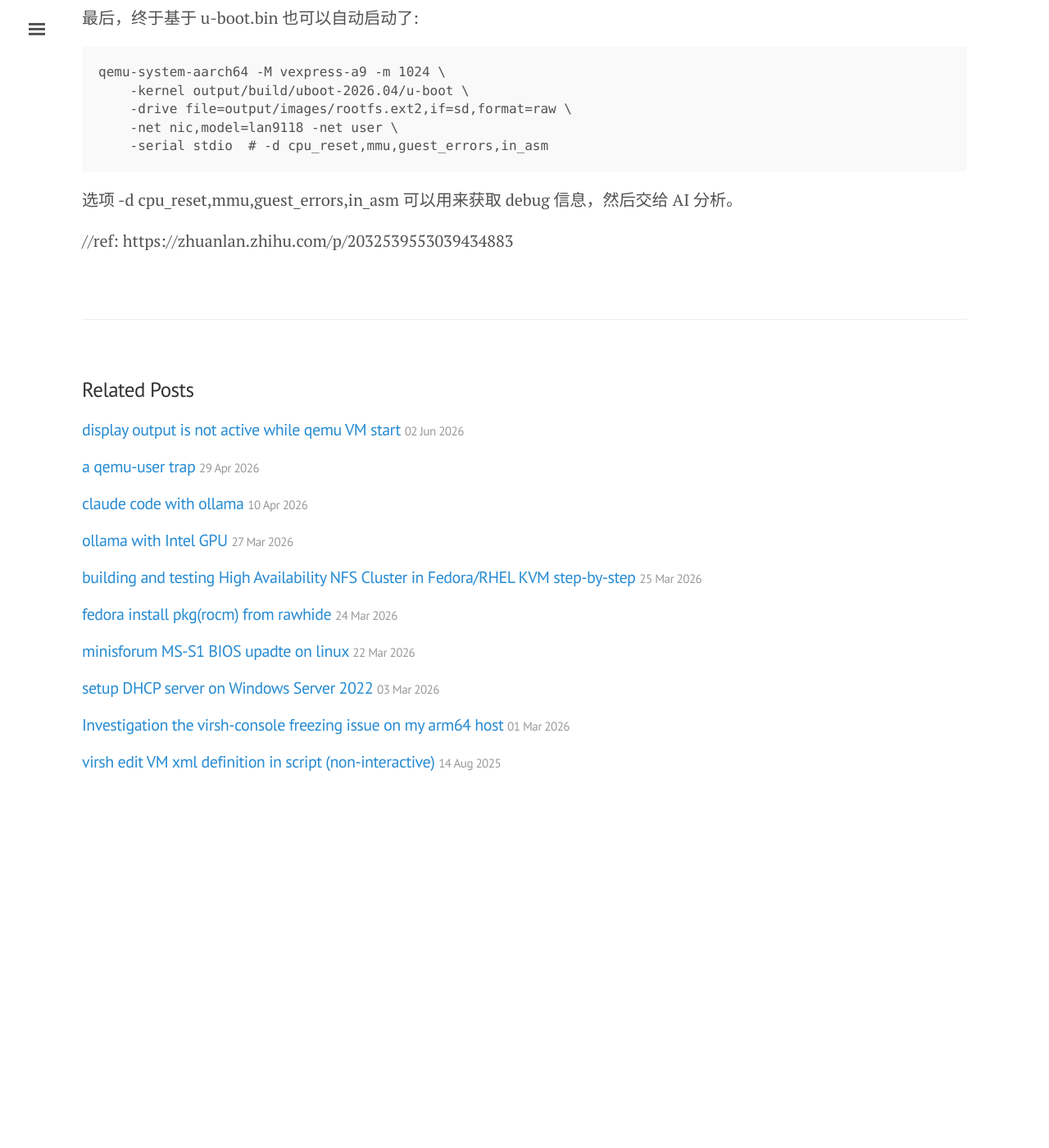
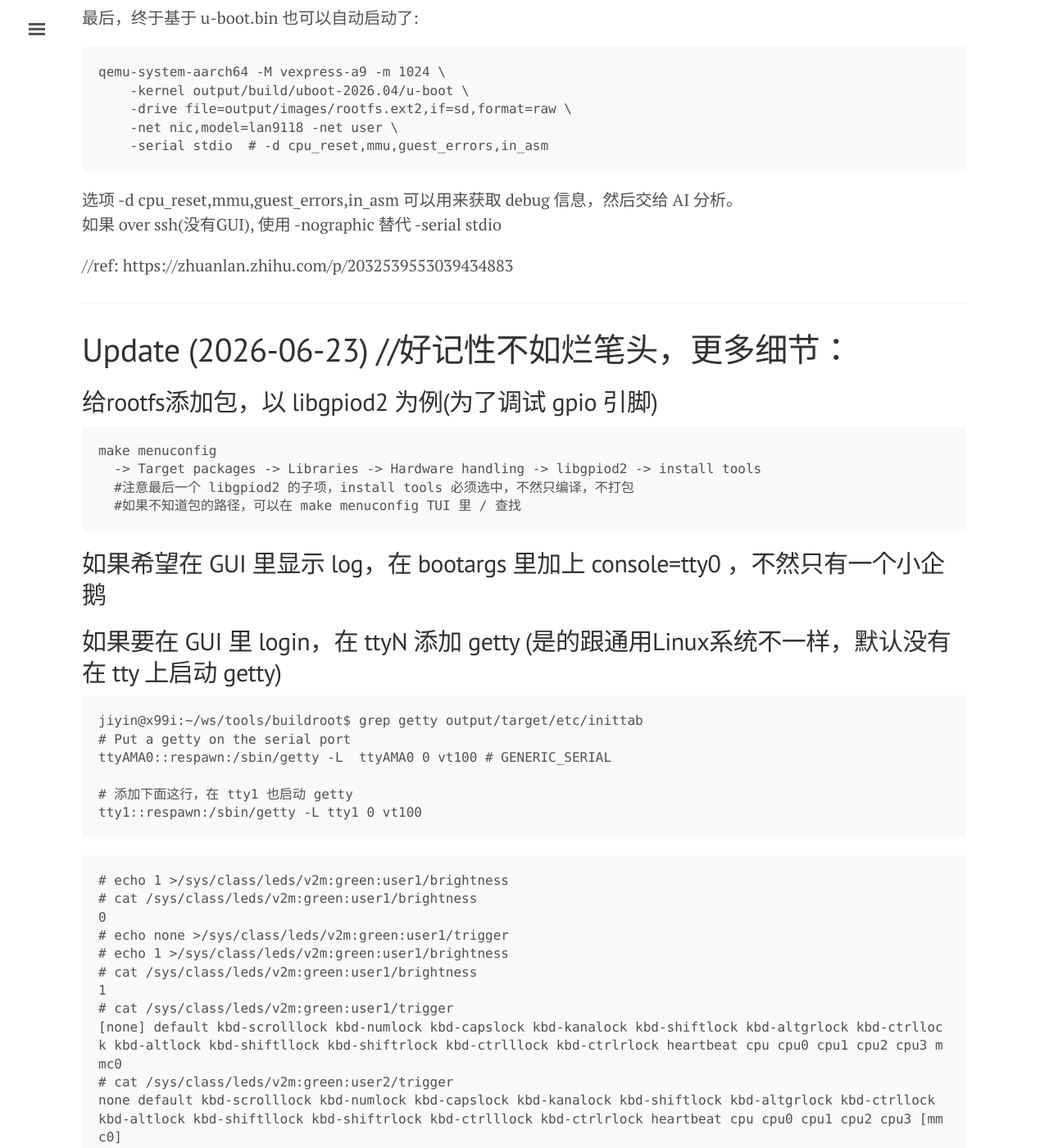
Before and after one commit to tcler/tcler.github.io, a Jekyll site: the page built from _posts/2026-06-21-vexpress-a9-in-qemu-Fedora-44.md, in a window 1280 px wide and 1400 px high, scrolled down 5196 px. Shown: the whole window at 82% size. Built offline with Jekyll 4.4.1, drawn with Linux system fonts in a browser that asks for light colours; before the commit the page ends 6198 px from its top, so only the background shows below that; some of the changed text lies outside the part shown.

Commit message:
Update 2026-06-21-vexpress-a9-in-qemu-Fedora-44.md

````diff
--- a/_posts/2026-06-21-vexpress-a9-in-qemu-Fedora-44.md
+++ b/_posts/2026-06-21-vexpress-a9-in-qemu-Fedora-44.md
@@ -178,5 +178,48 @@ qemu-system-aarch64 -M vexpress-a9 -m 1024 \
 ```
 
 选项 -d cpu_reset,mmu,guest_errors,in_asm 可以用来获取 debug 信息，然后交给 AI 分析。
+如果 over ssh(没有GUI), 使用 -nographic 替代 -serial stdio
 
 //ref: https://zhuanlan.zhihu.com/p/2032539553039434883
+
+
+---
+# Update (2026-06-23) //好记性不如烂笔头，更多细节：
+## 给rootfs添加包，以 libgpiod2 为例(为了调试 gpio 引脚)
+```
+make menuconfig
+  -> Target packages -> Libraries -> Hardware handling -> libgpiod2 -> install tools
+  #注意最后一个 libgpiod2 的子项，install tools 必须选中，不然只编译，不打包
+  #如果不知道包的路径，可以在 make menuconfig TUI 里 / 查找
+```
+
+## 如果希望在 GUI 里显示 log，在 bootargs 里加上 console=tty0 ，不然只有一个小企鹅
+
+## 如果要在 GUI 里 login，在 ttyN 添加 getty (是的跟通用Linux系统不一样，默认没有在 tty 上启动 getty)
+```
+jiyin@x99i:~/ws/tools/buildroot$ grep getty output/target/etc/inittab
+# Put a getty on the serial port
+ttyAMA0::respawn:/sbin/getty -L  ttyAMA0 0 vt100 # GENERIC_SERIAL
+
+# 添加下面这行，在 tty1 也启动 getty
+tty1::respawn:/sbin/getty -L tty1 0 vt100
+```
+
+```
+# echo 1 >/sys/class/leds/v2m:green:user1/brightness
+# cat /sys/class/leds/v2m:green:user1/brightness
+0
+# echo none >/sys/class/leds/v2m:green:user1/trigger
+# echo 1 >/sys/class/leds/v2m:green:user1/brightness
+# cat /sys/class/leds/v2m:green:user1/brightness
+1
+# cat /sys/class/leds/v2m:green:user1/trigger
+[none] default kbd-scrolllock kbd-numlock kbd-capslock kbd-kanalock kbd-shiftlock kbd-altgrlock kbd-ctrllock kbd-altlock kbd-shiftllock kbd-shiftrlock kbd-ctrlllock kbd-ctrlrlock heartbeat cpu cpu0 cpu1 cpu2 cpu3 mmc0
+# cat /sys/class/leds/v2m:green:user2/trigger
+none default kbd-scrolllock kbd-numlock kbd-capslock kbd-kanalock kbd-shiftlock kbd-altgrlock kbd-ctrllock kbd-altlock kbd-shiftllock kbd-shiftrlock kbd-ctrlllock kbd-ctrlrlock heartbeat cpu cpu0 cpu1 cpu2 cpu3 [mmc0]
+# cat /sys/class/leds/input0::capslock/brightness
+0
+# #switch to GUI window and press CapsLock key, then will get 1
+# cat /sys/class/leds/input0::capslock/brightness
+1
+```
````
